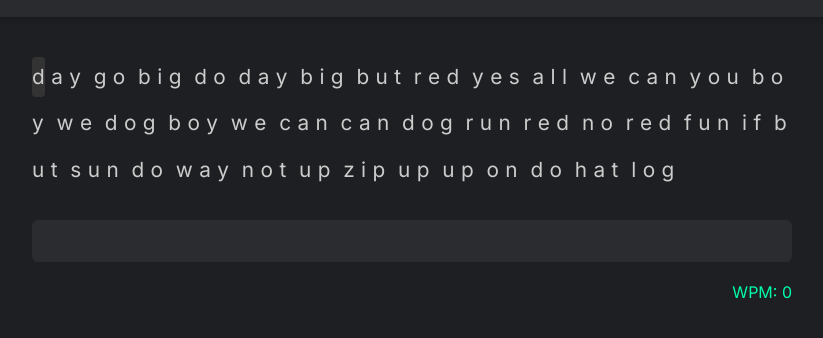
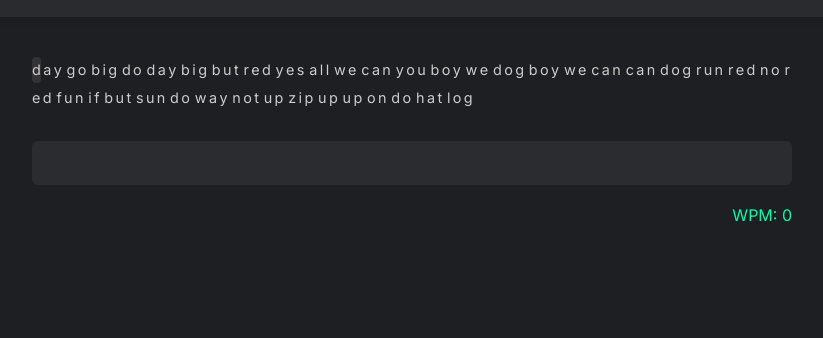
Before and after one commit to Vyrinz/Tiny-typer, a plain HTML site: page index.html in a window 1280 px wide. Shown: the part 54-392 px from the top of the page, without its empty margins (228-1051 px from the left). Drawn offline with Linux system fonts and the light colour scheme.

Commit message:
Update style.css

```diff
--- a/style.css
+++ b/style.css
@@ -33,6 +33,7 @@ body {
   font-size: 1.6rem;
   font-weight: 600;
   color: white;
+  text-transform: lowercase;
 }
 
 .logo .accent {
@@ -47,18 +48,20 @@ body {
 }
 
 #word-box {
-  font-size: 1.3rem;
-  line-height: 2.5rem;
+  font-size: 0.9rem; /* smaller word size */
+  line-height: 1.6rem; /* tighter line spacing */
   word-wrap: break-word;
   user-select: none;
   margin-bottom: 30px;
   display: flex;
   flex-wrap: wrap;
-  gap: 0.4rem;
+  gap: 0.15rem; /* less space between words */
 }
 
 .char {
   display: inline-block;
+  font-family: 'Inter', sans-serif;
+  text-transform: lowercase;
 }
 
 .correct {
@@ -83,6 +86,8 @@ body {
   border-radius: 6px;
   color: var(--text);
   outline: none;
+  font-family: 'Inter', sans-serif;
+  text-transform: lowercase;
 }
 
 #wpm {
```
